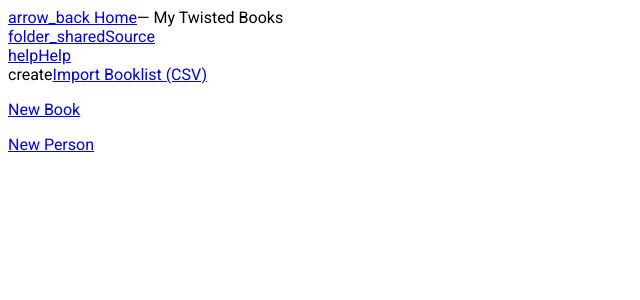
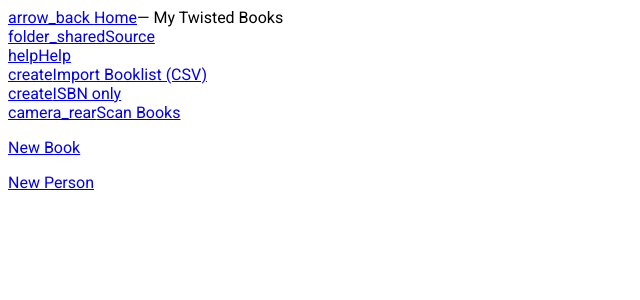
Before and after one commit to Colorless-Green-Ideas/tinylibrary, a Django app: a page that uses tinylibrary/templates/modern.html in a window 1280 px wide. Shown: the top 300 px of the page, without its empty margins (0-640 px from the left). Run offline with Django 3.2, Linux system fonts and the light colour scheme; data that the repository does not hold is empty; some libraries are stand-ins or nearby versions.

Commit message:
code style + sidebar ui improved

```diff
--- a/tinylibrary/models.py
+++ b/tinylibrary/models.py
@@ -1,7 +1,10 @@
 import logging
+
+from django.db import models
 from django.urls import reverse
-from django.db import models
+
 from .util import fetch_data
+
 logger = logging.getLogger(__name__)
 
 
--- a/tinylibrary/templates/modern.html
+++ b/tinylibrary/templates/modern.html
@@ -37,8 +37,12 @@
     {% endblock tool_title %}
   </header>
   <nav>
-    <a href="https://github.com/Colorless-Green-Ideas/tinylibrary/"><div class="nav-item"><mwc-icon>folder_shared</mwc-icon>Source</div></a>
-    <a href="{% url 'tinylibrary:help' %}"><div class="nav-item"><mwc-icon>help</mwc-icon>Help</div></a>
+    <a href="https://github.com/Colorless-Green-Ideas/tinylibrary/"><div class="nav-item"><mwc-icon>folder_shared</mwc-icon><span>Source</span></div></a>
+    <a href="{% url 'tinylibrary:help' %}"><div class="nav-item"><mwc-icon>help</mwc-icon><span>Help</span></div></a>
+    <a href="{%url 'tinylibrary:import-csv'%}"><div class="nav-item"><mwc-icon>create</mwc-icon><span>Import Booklist (CSV)</span></div></a>
+    <a href="{%url 'tinylibrary:from-isbn'%}"><div class="nav-item"><mwc-icon>create</mwc-icon><span>ISBN only</span></div></a>
+      <a href="{%url 'tinylibrary:quagga-test'%}"><div class="nav-item"><mwc-icon>camera_rear</mwc-icon><span>Scan Books</span></div></a>
+
     {% block menu %}
     {% endblock %}
   </nav>
--- a/tinylibrary/templates/tinylibrary/book_list.html
+++ b/tinylibrary/templates/tinylibrary/book_list.html
@@ -25,5 +25,4 @@
 
 
 {% block menu %}
-<div class="nav-item"><mwc-icon>create</mwc-icon><a href="{%url 'tinylibrary:import-csv'%}">Import Booklist (CSV)</a></div>
 {% endblock %}
--- a/tinylibrary/util.py
+++ b/tinylibrary/util.py
@@ -1,5 +1,6 @@
 import logging
 from collections import OrderedDict
+
 import attr
 import requests
 import xmltodict
```
Also changed, not shown: tinylibrary/static/tinylibrary/main.scss (+8 -2 lines).
